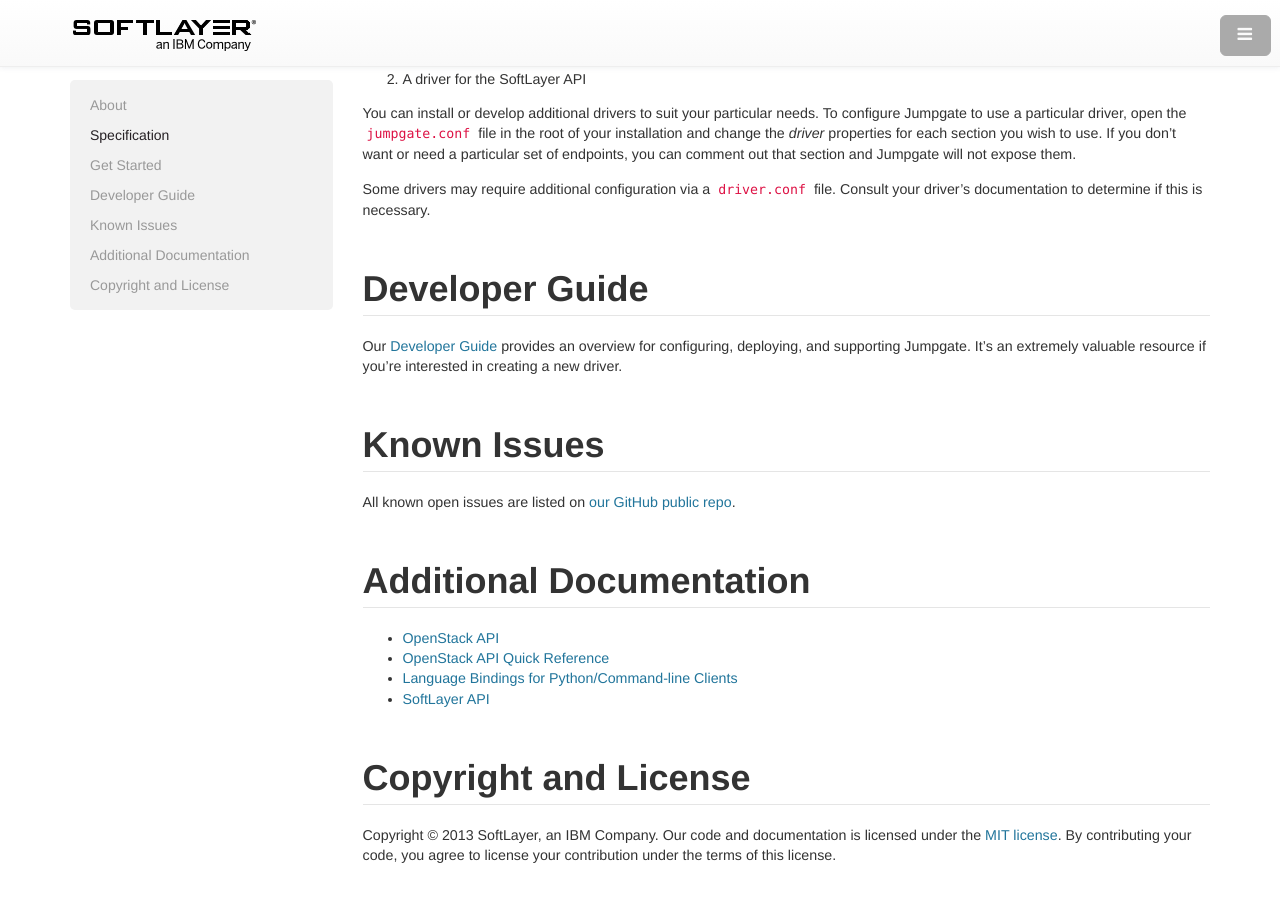
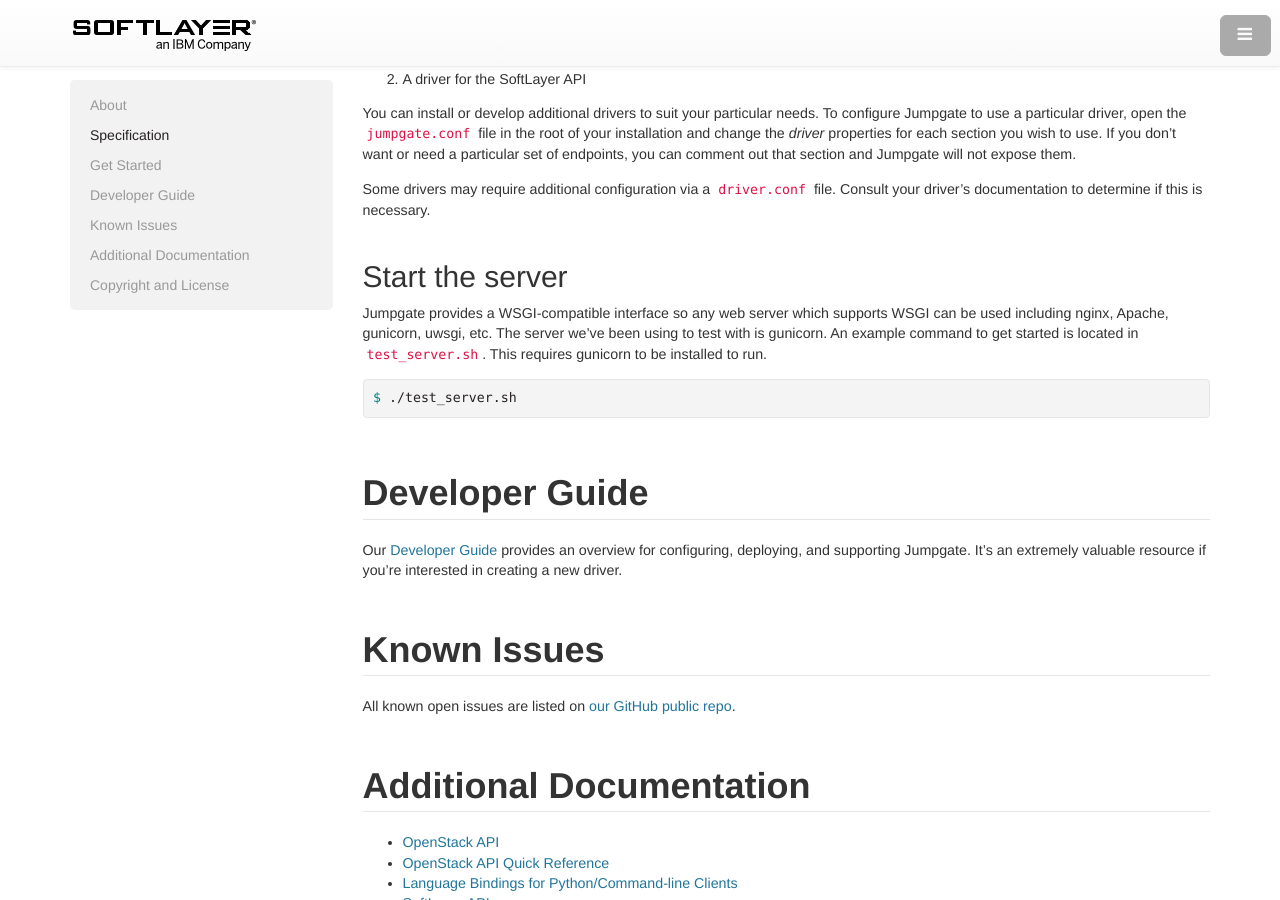
Before and after one commit to softlayer/jumpgate, a Jekyll site: the page built from get-started.md, in a window 1280 px wide and 900 px high, scrolled down 898 px. Built offline with Jekyll 4.4.1, drawn with Linux system fonts in a browser that asks for light colours.

Commit message:
Adds server start to get-started.md so they can (hopefully) get the API running as fast as possible

```diff
--- a/get-started.md
+++ b/get-started.md
@@ -45,6 +45,14 @@
 
 Some drivers may require additional configuration via a `driver.conf` file. Consult your driver's documentation to determine if this is necessary.
 
+## Start the server
+Jumpgate provides a WSGI-compatible interface so any web server which supports WSGI can be used including nginx, Apache, gunicorn, uwsgi, etc. The server we've been using to test with is gunicorn. An example command to get started is located in `test_server.sh`. This requires gunicorn to be installed to run.
+
+{% highlight bash %}
+$ ./test_server.sh
+{% endhighlight %}
+
+
 # Developer Guide
 
 Our [Developer Guide]({{ page.baseurl }}developer-guide) provides an overview for configuring, deploying, and supporting Jumpgate. It's an extremely valuable resource if you're interested in creating a new driver.
```
